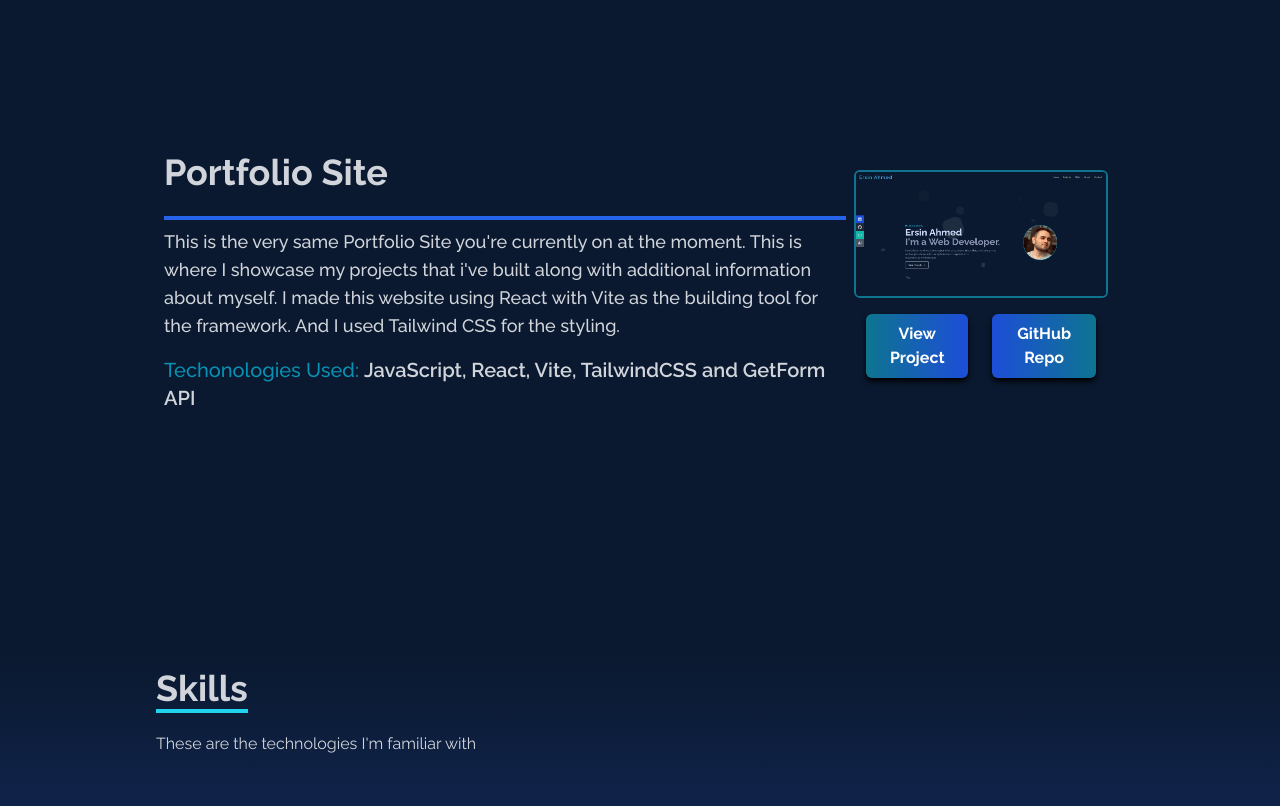
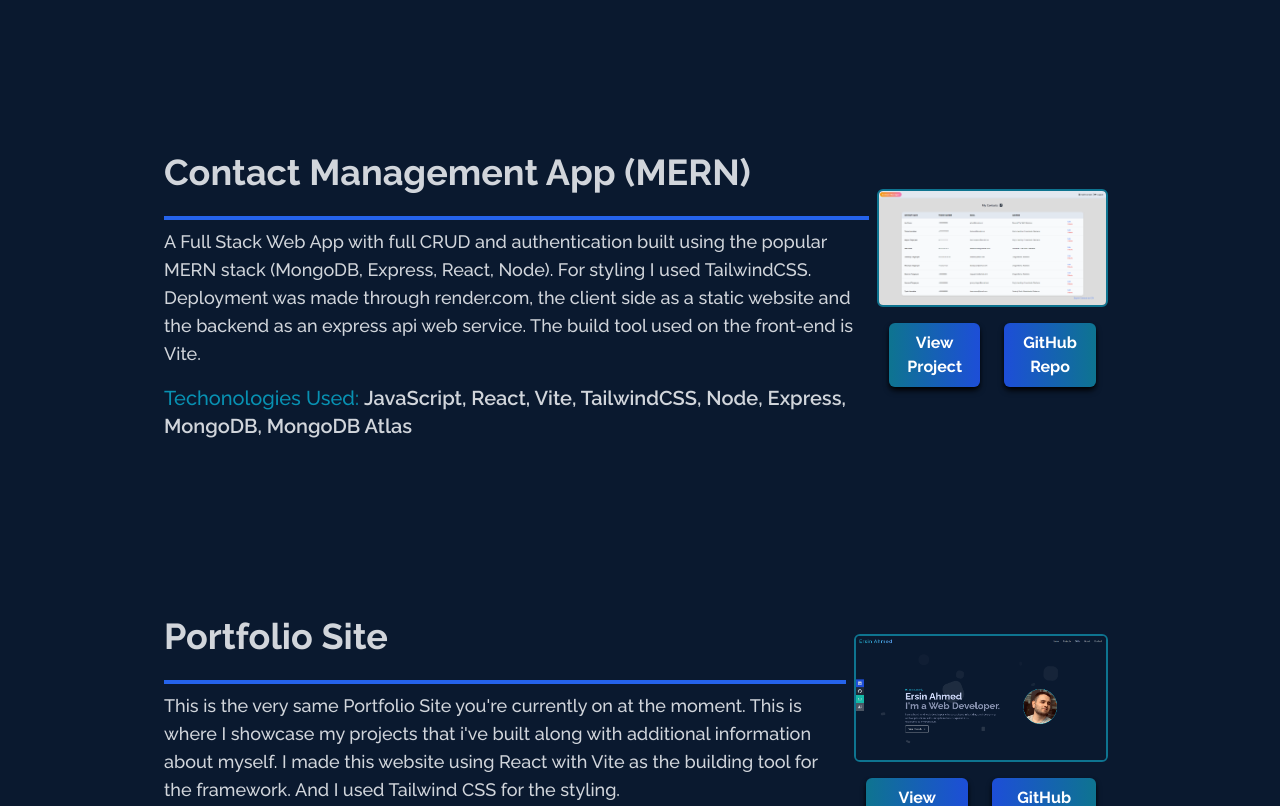
Before and after one commit to ersin-ahmed/portfolio, a React (Vite) app: page / in a window 1280 px wide. Shown: the part 1420-2226 px from the top of the page. Built offline with nearby package versions, Linux system fonts and the light colour scheme.

Commit message:
Added new project

```diff
--- a/src/data/data.js
+++ b/src/data/data.js
@@ -1,5 +1,6 @@
 import Blog from '../assets/projects/blog.png';
 import Portfolio from '../assets/projects/portfolio.png';
+import Contact from '../assets/projects/contactmanager.png';
 
 export const data = [
 	{
@@ -15,6 +16,17 @@ export const data = [
 	},
 	{
 		id: 2,
+		name: 'Contact Management App (MERN)',
+		description:
+			'A Full Stack Web App with full CRUD and authentication built using the popular MERN stack (MongoDB, Express, React, Node). For styling I used TailwindCSS. Deployment was made through render.com, the client side as a static website and the backend as an express api web service. The build tool used on the front-end is Vite.',
+		image: Contact,
+		github: 'https://github.com/ersin-ahmed/contact-manager-mern-client',
+		live: 'https://contact-manager-mern.onrender.com',
+		stack:
+			'JavaScript, React, Vite, TailwindCSS, Node, Express, MongoDB, MongoDB Atlas',
+	},
+	{
+		id: 3,
 		name: 'Portfolio Site',
 		description:
 			"This is the very same Portfolio Site you're currently on at the moment. This is where I showcase my projects that i've built along with additional information about myself. I made this website using React with Vite as the building tool for the framework. And I used Tailwind CSS for the styling.",
```
Also changed, not shown: src/assets/projects/contactmanager.png (added), 1 other file (tests, documents, lock files or other folders).
